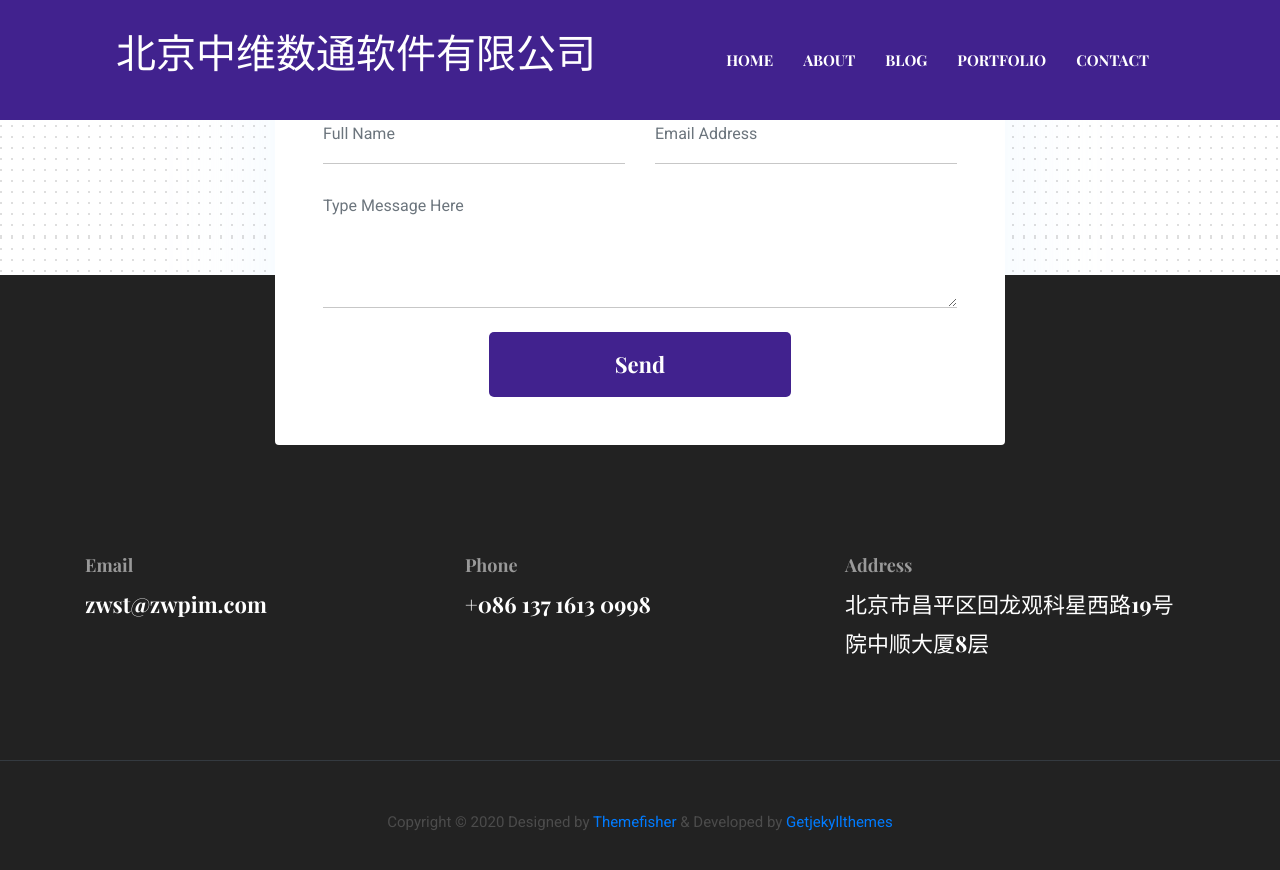
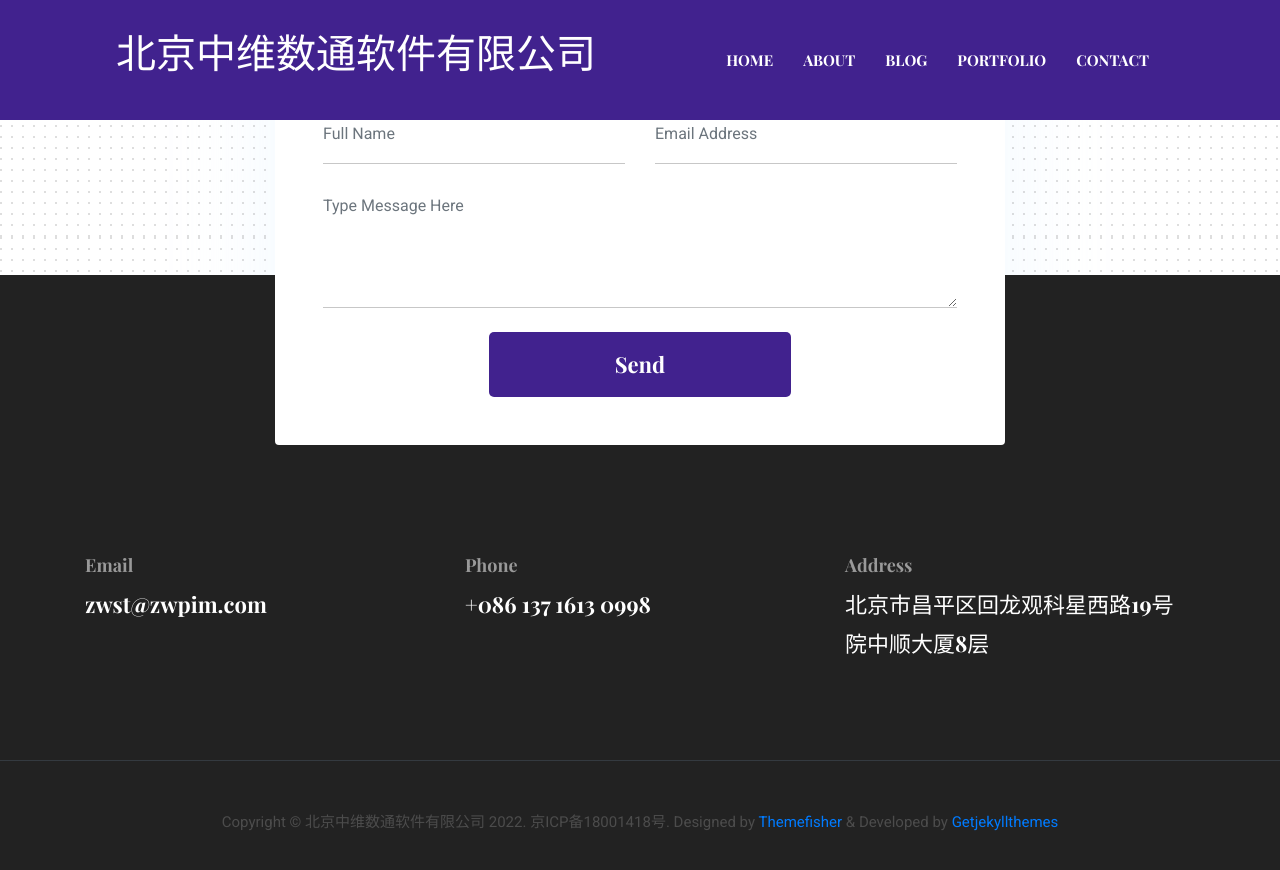
Before and after one commit to zwpim/zwpim.github.io, a Jekyll site: the page built from index.html, in a window 1280 px wide and 900 px high, scrolled down 6590 px. Shown: the top 870 px of the window. Built offline with Jekyll 4.4.1, drawn with Linux system fonts in a browser that asks for light colours.

Commit message:
Update settings.yml

```diff
--- a/_data/settings.yml
+++ b/_data/settings.yml
@@ -8,7 +8,7 @@ description: 北京中维数通软件有限公司官网
 email: zwst@zwpim.com
 phone: +086 137 1613 0998
 address: 北京市昌平区回龙观科星西路19号院中顺大厦8层
-copyright: Copyright &copy; 2020 Designed by [Themefisher](https://themefisher.com) & Developed by [Getjekyllthemes](https://getjekyllthemes.com)
+copyright: Copyright &copy; 北京中维数通软件有限公司 2022. 京ICP备18001418号. Designed by [Themefisher](https://themefisher.com) & Developed by [Getjekyllthemes](https://getjekyllthemes.com)
 
 menu:
 - {name: About, link: '/about'}
```
